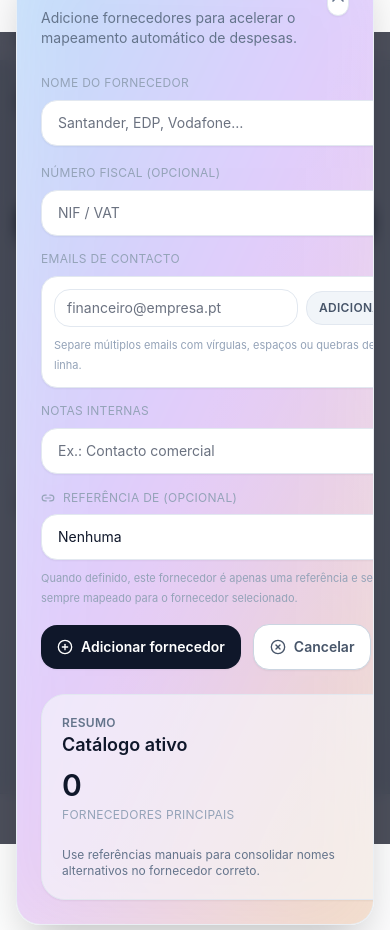
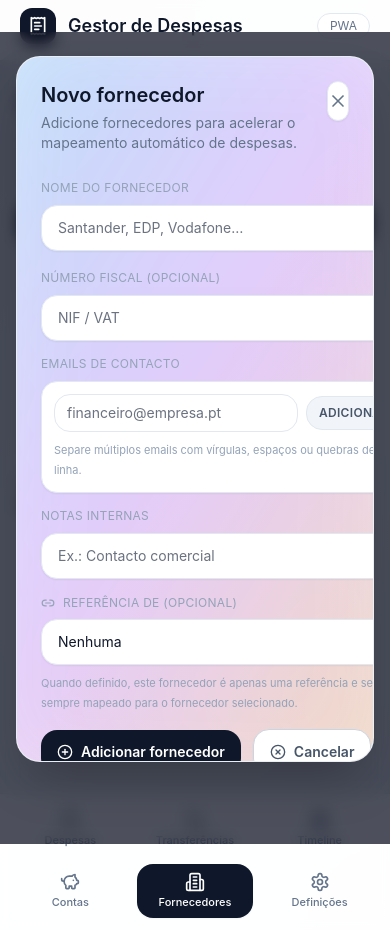
Before and after one commit to luistorresbarbosa/ai-budget-pwa, a React (Vite) app: page /suppliers in a window 390 px wide. Both pictures are taken after a click on the button "Novo fornecedor". Built offline with nearby package versions, Linux system fonts and the light colour scheme.

Commit message:
Improve modal responsiveness on mobile

```diff
--- a/src/components/Modal.tsx
+++ b/src/components/Modal.tsx
@@ -35,7 +35,7 @@ export function Modal({ open, onClose, title, description, footer, children }: P
     <AnimatePresence>
       {open && (
         <motion.div
-          className="fixed inset-0 z-50 flex items-center justify-center px-4 py-10 sm:px-6"
+          className="fixed inset-0 z-50 flex items-start justify-center overflow-y-auto px-4 py-6 sm:items-center sm:px-6 sm:py-10"
           initial={{ opacity: 0 }}
           animate={{ opacity: 1 }}
           exit={{ opacity: 0 }}
@@ -73,7 +73,7 @@ export function Modal({ open, onClose, title, description, footer, children }: P
               />
             </div>
 
-            <div className="relative space-y-6 p-6">
+            <div className="relative max-h-[min(90vh,44rem)] overflow-y-auto space-y-6 p-6 sm:max-h-[80vh]">
               <header className="flex items-start justify-between gap-6">
                 <div className="space-y-1">
                   <h2 id={titleId} className="text-xl font-semibold text-slate-900 sm:text-2xl">
```
